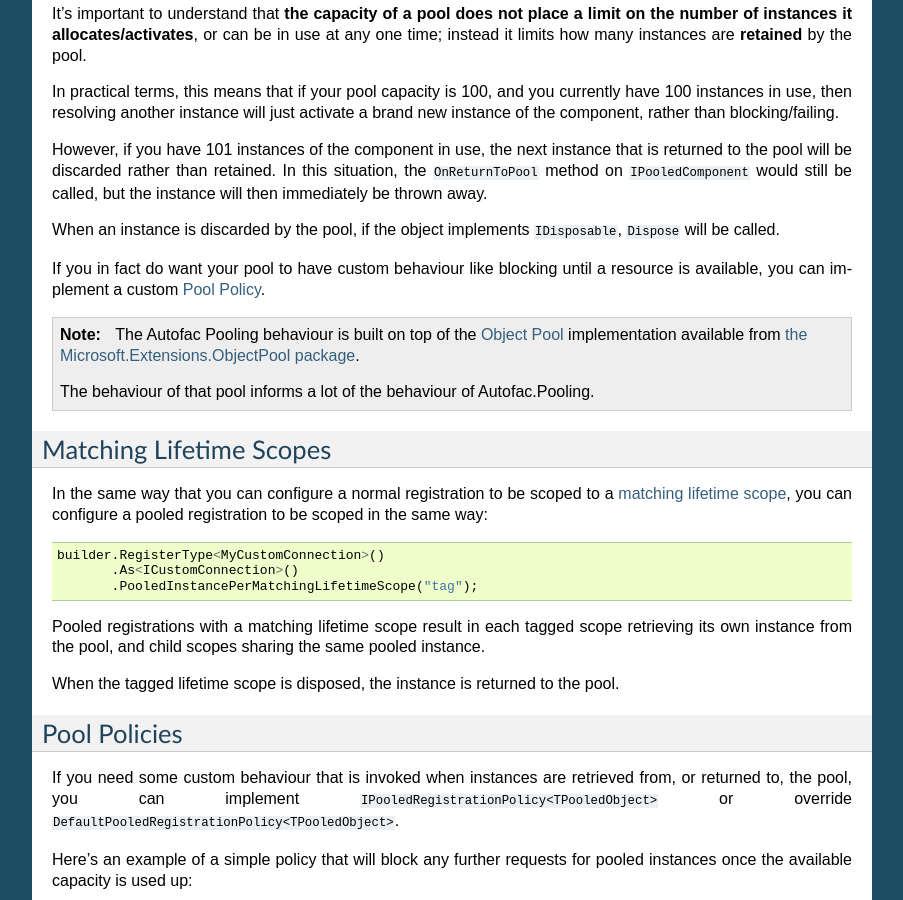
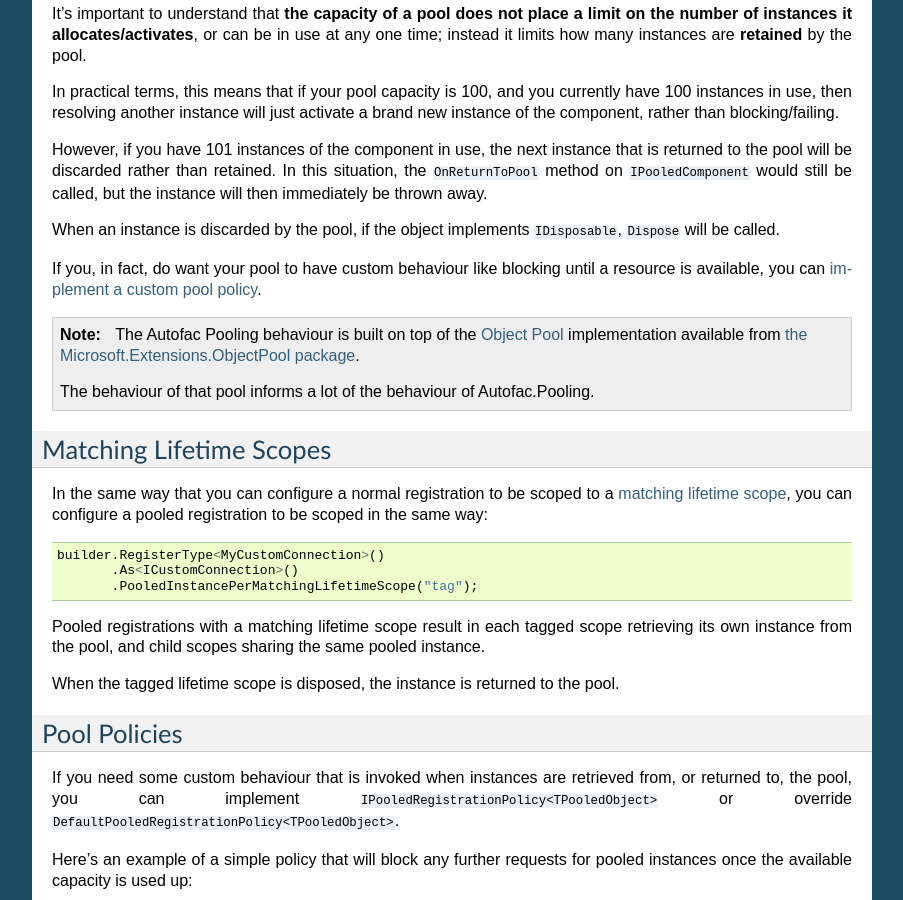
Before and after one commit to autofac/Documentation, a Sphinx documentation site: the page built from docs/advanced/pooled-instances.rst, in a window 1280 px wide and 900 px high, scrolled down 2087 px. Shown: the whole window, without its empty margins (198-1101 px from the left). Built offline with Sphinx 7.4.7, drawn with Linux system fonts in a browser that asks for light colours.

Commit message:
Update with last remaining suggestion.
Co-authored-by: Travis Illig <tillig@paraesthesia.com>

```diff
--- a/docs/advanced/pooled-instances.rst
+++ b/docs/advanced/pooled-instances.rst
@@ -137,8 +137,8 @@ rather than retained. In this situation, the ``OnReturnToPool`` method on ``IPoo
 
 When an instance is discarded by the pool, if the object implements ``IDisposable``, ``Dispose`` will be called.
 
-If you in fact do want your pool to have custom behaviour like blocking until a resource is available, you can implement
-a custom :ref:`Pool Policy <pooled-instances-policies>`.
+If you, in fact, do want your pool to have custom behaviour like blocking until a resource is available, you can :ref:`implement
+a custom pool policy <pooled-instances-policies>`.
 
 .. note::
 
```
